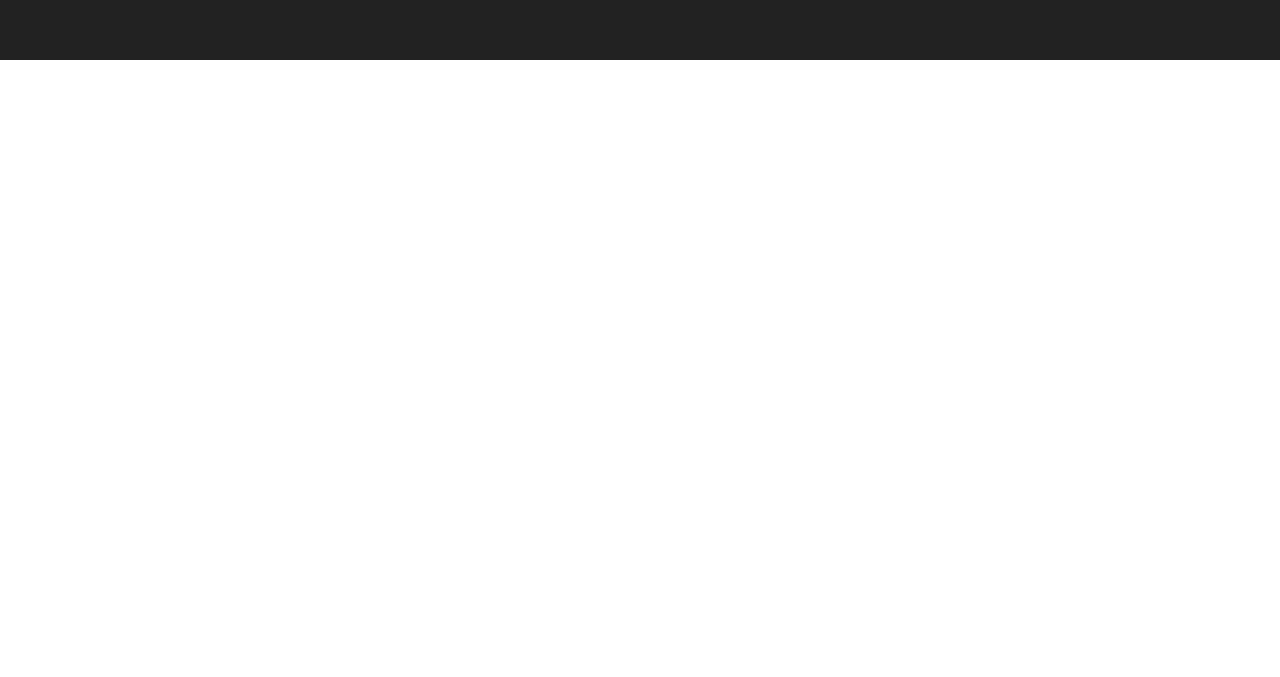
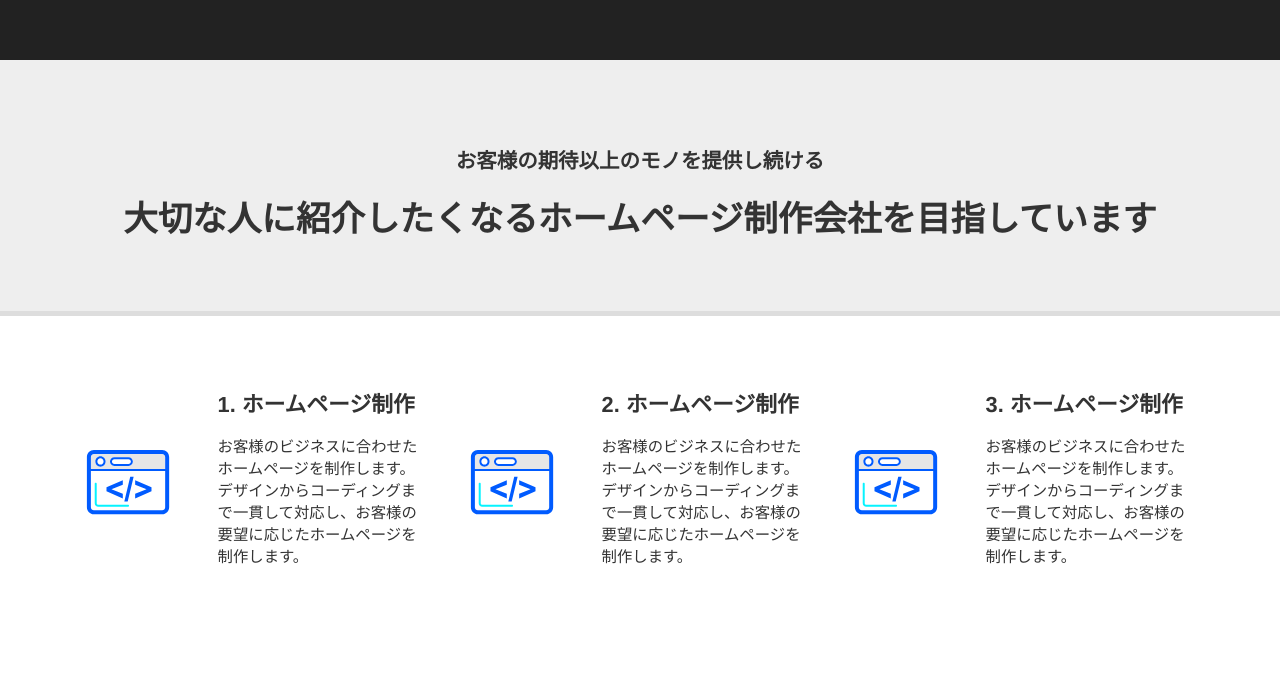
Before and after one commit to chibachann/homepagecopy, a Gatsby site: page / in a window 1280 px wide. Shown: the part 836-1513 px from the top of the page. Before the commit the page ends 896 px from the top, so only its background shows below. Built offline with nearby package versions, Linux system fonts and the light colour scheme; Gatsby itself is replaced by a stand-in of ours.

Commit message:
Services

```diff
--- a/global.css
+++ b/global.css
@@ -1,4 +1,4 @@
-@import url('https://fonts.googleapis.com/css2?family=Noto+Sans+JP:wght@100..900&display=swap');
+@import url('https://fonts.googleapis.com/css2?family=Cormorant+Garamond:ital,wght@0,300;0,400;0,500;0,600;0,700;1,300;1,400;1,500;1,600;1,700&family=Lexend:wght@100..900&family=Marcellus&family=Noto+Sans+JP:wght@100..900&family=Noto+Serif+JP:wght@200..900&display=swap');
 @import url('https://fonts.googleapis.com/css2?family=Cormorant+Garamond:ital,wght@0,300;0,400;0,500;0,600;0,700;1,300;1,400;1,500;1,600;1,700&family=Lexend:wght@100..900&family=Marcellus&family=Noto+Sans+JP:wght@100..900&display=swap');
 
 :root {
--- a/src/components/About/About.module.css
+++ b/src/components/About/About.module.css
@@ -2,7 +2,7 @@
     padding: 10vw 0 20vw 0;
     width: 100%;
     background-color: #222;
-    color: white;
+    color: #eee;
 }
 
 .Grid {
@@ -14,7 +14,6 @@
 .Title {
     justify-self: center;
     width: 85%;
-    background-color: #222;
     grid-column: 1/-1;
     grid-row: span 2;
 }
@@ -38,7 +37,9 @@
 
 .Text {
     justify-self: center;
+    align-self: center;
     width: 85%;
+    height: 90%;
     grid-column: 1/-1;
     grid-row: span 7;
 }
@@ -56,7 +57,6 @@
     }
 
     .Title {
-        background-color: #222;
         grid-column: 2/-1;
         grid-row: span 3;
     }
@@ -97,7 +97,6 @@
     }
 
     .Title {
-        background-color: #222;
         grid-column: 2/-1;
         grid-row: span 3;
     }
--- /dev/null
+++ b/src/components/Services/Services.js
@@ -0,0 +1,44 @@
+import React from "react";
+import * as styles from "./Services.module.css";
+
+const Services = () => {
+    return (
+        <section className={styles.Section}>
+            <div className={styles.Grid}>
+                <div className={styles.Title}>
+                    <h2>お客様の期待以上のモノを提供し続ける</h2>
+                    <h1>大切な人に紹介したくなる<br/>ホームページ制作会社を目指しています</h1>
+                </div>
+                <div className={styles.Services}>
+                    <div className={styles.Service}>
+                        <img src="/images/settings.svg" alt="settings" className={styles.Image}/>
+                        <h3>1. ホームページ制作</h3>
+                        <p className={styles.Text}>
+                            お客様のビジネスに合わせたホームページを制作します。
+                            デザインからコーディングまで一貫して対応し、お客様の要望に応じたホームページを制作します。
+                        </p>
+                    </div>
+                    <div className={styles.Service}>
+                        <img src="/images/settings.svg" alt="settings" className={styles.Image}/>
+                        <h3>2. ホームページ制作</h3>
+                        <p className={styles.Text}>
+                            お客様のビジネスに合わせたホームページを制作します。
+                            デザインからコーディングまで一貫して対応し、お客様の要望に応じたホームページを制作します。
+                        </p>
+                    </div>
+                    <div className={styles.Service}>
+                        <img src="/images/settings.svg" alt="settings" className={styles.Image}/>
+                        <h3>3. ホームページ制作</h3>
+                        <p className={styles.Text}>
+                            お客様のビジネスに合わせたホームページを制作します。
+                            デザインからコーディングまで一貫して対応し、お客様の要望に応じたホームページを制作します。
+                        </p>
+                    </div>
+                </div>
+
+            </div>
+        </section>
+    );
+}
+
+export default Services;
--- /dev/null
+++ b/src/components/Services/Services.module.css
@@ -0,0 +1,162 @@
+.Section {
+    padding: 0vw 0 20vw 0;
+    width: 100%;
+    color: #333;
+    font-family: var(--font-family-gothic);
+}
+
+.Grid {
+    display: grid;
+    grid-template-columns: var(--grid-columns-sp);
+    grid-auto-rows: var(--grid-rows-sp);
+}
+
+.Title {
+    background-color: #eee;
+    width: 100%;
+    grid-column: 1/-1;
+    grid-row: span 3;
+    display: grid;
+    border-bottom: 2px solid #ddd;
+}
+.Title h1 {
+    font-size: 4.5vw;
+    text-align: center;
+    font-weight: 600;
+}
+.Title h2 {
+    align-self: end;
+    text-align: center;
+    font-size: 4vw;
+    font-weight: 500;
+    line-height: 3;
+}
+
+.Services {
+    width: 100%;
+    grid-column: 1/-1;
+    grid-row: span 10;
+    display: grid;
+}
+
+.Service {
+    padding: 5vw 0 0 0;
+    display: grid;
+    grid-template-columns: var(--grid-columns-sp);
+    grid-auto-rows: var(--grid-rows-sp);
+}
+
+.Image {
+    justify-self: center;
+    align-self: center;
+    object-fit: contain;
+    width: 70%;
+    grid-column: 1/3;
+    grid-row: span 3;
+}
+
+.Service h3 {
+    justify-self: center;
+    align-self: end;
+    font-size: 5vw;
+    font-weight: 700;
+    width: 80%;
+    grid-column: 3/-1;
+    grid-row: span 1;
+}
+.Text {
+    justify-self: center;
+    width: 80%;
+    font-size: 3.5vw;
+    grid-column: 3/-1;
+    grid-row: span 2;
+    font-weight: 500;
+}
+
+
+@media (min-width: 561px) {
+    .Section {
+        padding: 0 0 10vw 0;
+    }
+    .Grid {
+        grid-template-columns: var(--grid-columns-tb);
+        grid-auto-rows: var(--grid-rows-tb);
+    }
+
+
+    .Title {
+        background-color: #eee;
+        width: 100%;
+        grid-column: 1/-1;
+        grid-row: span 4;
+        display: grid;
+        border-bottom: 5px solid #ddd;
+    }
+    .Title h1 {
+        font-size: 2.7vw;
+    }
+    .Title h1 br {
+        display: none;
+    }
+    .Title h2 {
+        align-self: end;
+        text-align: center;
+        font-size: 1.6vw;
+        font-weight: 600;
+        line-height: 3;
+    }
+
+    .Services {
+        width: 90%;
+        justify-self: center;
+        grid-column: 1/-1;
+        grid-row: span 5;
+        display: grid;
+        grid-template-columns: 1fr 1fr 1fr;
+        grid-template-rows: 1fr;
+    }
+
+    .Service {
+        padding: 3vw 0 0 0;
+        display: grid;
+        grid-auto-rows: var(--grid-rows-tb);
+    }
+
+    .Image {
+        justify-self: center;
+        align-self: center;
+        object-fit: contain;
+        width: 80%;
+        grid-column: 1/3;
+        grid-row: span 4;
+    }
+
+    .Service h3 {
+        justify-self: center;
+        align-self: end;
+        font-size: 1.7vw;
+        font-weight: 600;
+        width: 80%;
+        grid-column: 3/-1;
+        grid-row: span 1;
+    }
+    .Text {
+        justify-self: center;
+        width: 80%;
+        font-size: 1.2vw;
+        grid-column: 3/-1;
+        grid-row: span 4;
+        font-weight: 500;
+    }
+
+
+}
+
+@media (min-width: 1081px) {
+    .Grid {
+        grid-template-columns: var(--grid-columns-pc);
+        grid-auto-rows: var(--grid-rows-pc);
+    }
+
+
+}
--- a/src/components/demo01/demo01.js
+++ b/src/components/demo01/demo01.js
@@ -1,10 +1,12 @@
 import React from "react";
 import About from "../About/About";
+import Services from "../Services/Services";
 
 const Demo01 = () => {
     return (
         <>
             <About />
+            <Services />
         </>
     );
 };
```
Also changed, not shown: static/images/settings.svg (added).
